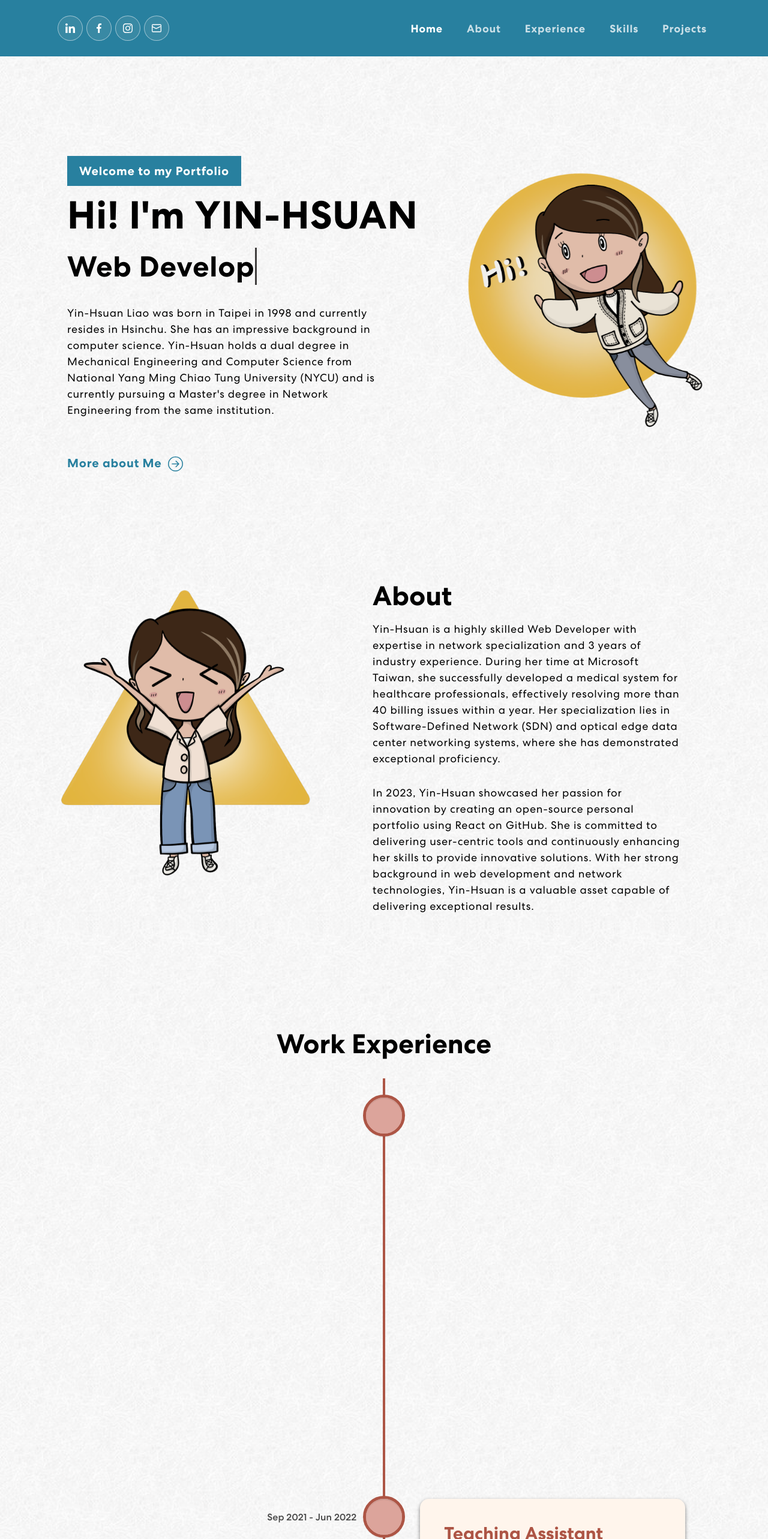
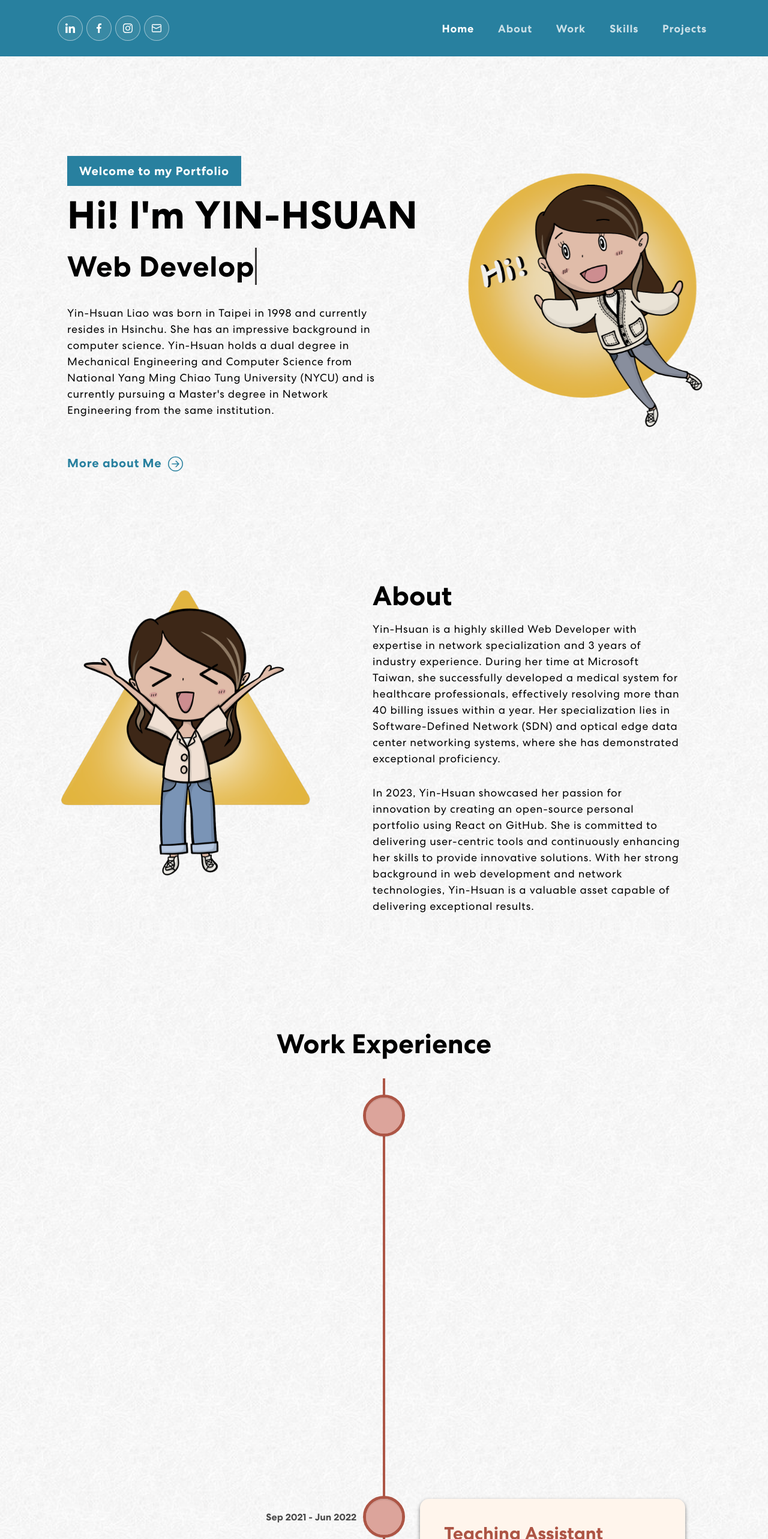
Before and after one commit to yinhsuan/portfolio, a React (Create React App) app: page / in a window 1280 px wide. Shown: the top 2566 px of the page at 60% size. Built offline with nearby package versions, Linux system fonts and the light colour scheme.

Commit message:
edit the font-weight of date in work experience

```diff
--- a/src/App.css
+++ b/src/App.css
@@ -835,6 +835,10 @@ nav.navbar .navbar-toggler[aria-expanded="true"] .navbar-toggler-icon {
   font-size: 30px;
 }
 
+/* .vertical-timeline-element-content .vertical-timeline-element-date, .vertical-timeline-element-content p {
+  font-weight: 1000;
+} */
+
 
 .rounded-content,
 .vertical-timeline-element-subtitle,
@@ -847,6 +851,9 @@ nav.navbar .navbar-toggler[aria-expanded="true"] .navbar-toggler-icon {
   box-shadow: 3px 3px 6px rgba(0, 0, 0, 0.5);
 } */
 
+.timeline-date {
+  font-weight: 1000; /* Modify this line with the desired font-weight value */
+}
 
 .work_experience {
   padding: 80px 0;
--- a/src/components/Navbar.js
+++ b/src/components/Navbar.js
@@ -58,7 +58,7 @@ export const NavBar = () => {
             <Nav className="ms-auto">
               <Nav.Link href="#home" className={activeLink === 'home' ? 'active navbar-link' : 'navbar-link'} onClick={() => onUpdateActiveLink('home')}>Home</Nav.Link>
               <Nav.Link href="#about" className={activeLink === 'about' ? 'active navbar-link' : 'navbar-link'} onClick={() => onUpdateActiveLink('about')}>About</Nav.Link>
-              <Nav.Link href="#work_experience" className={activeLink === 'work_experience' ? 'active navbar-link' : 'navbar-link'} onClick={() => onUpdateActiveLink('work_experience')}>Experience</Nav.Link>
+              <Nav.Link href="#work_experience" className={activeLink === 'work_experience' ? 'active navbar-link' : 'navbar-link'} onClick={() => onUpdateActiveLink('work_experience')}>Work</Nav.Link>
               <Nav.Link href="#skills" className={activeLink === 'skills' ? 'active navbar-link' : 'navbar-link'} onClick={() => onUpdateActiveLink('skills')}>Skills</Nav.Link>
               <Nav.Link href="#project" className={activeLink === 'project' ? 'active navbar-link' : 'navbar-link'} onClick={() => onUpdateActiveLink('project')}>Projects</Nav.Link>
               {/* <Nav.Link href="#blog" className={activeLink === 'blog' ? 'active navbar-link' : 'navbar-link'} onClick={() => onUpdateActiveLink('blog')}>Blog</Nav.Link> */}
--- a/src/components/WorkExperience.js
+++ b/src/components/WorkExperience.js
@@ -13,7 +13,7 @@ const WorkExperience = () => {
         <h2>Work Experience</h2>
         <VerticalTimeline>
           <VerticalTimelineElement
-            className="vertical-timeline-element--work custom-rounded-edge "
+            className="vertical-timeline-element--work custom-rounded-edge"
             contentStyle={{ background: 'rgb(255, 245, 236)', color: 'black', padding: "40px"
                             // paddingTop: "40px", paddingBottom: "40px", paddingLeft: "40px", paddingRight: "40px"
                           }}
@@ -22,8 +22,8 @@ const WorkExperience = () => {
             //   // boxShadow: '0 3px 0 rgba(0, 0, 0, 0.3)'
             // }}
             contentArrowStyle={{ display: 'none' }}
-
-            date="Jun 2022 - Today"
+            date={<span className="timeline-date">Jun 2022 - Today</span>}
+            // date="Jun 2022 - Today"
             iconStyle={{ background: 'rgb(220, 164, 155)', color: '#fff' }}
             icon={<WorkIcon />}
           >
@@ -46,8 +46,8 @@ const WorkExperience = () => {
             className="vertical-timeline-element--work custom-rounded-edge "
             contentStyle={{ background: 'rgb(255, 245, 236)', color: 'black', padding: "40px" }}
             contentArrowStyle={{ display: 'none' }}
-
-            date="Sep 2021 - Jun 2022"
+            date={<span className="timeline-date">Sep 2021 - Jun 2022</span>}
+            // date="Sep 2021 - Jun 2022"
             iconStyle={{ background: 'rgb(220, 164, 155)', color: '#fff' }}
             icon={<WorkIcon />}
           >
@@ -67,8 +67,8 @@ const WorkExperience = () => {
             className="vertical-timeline-element--work custom-rounded-edge "
             contentStyle={{ background: 'rgb(255, 245, 236)', color: 'black', padding: "40px" }}
             contentArrowStyle={{ display: 'none' }}
-
-            date="Sep 2021 - Jun 2022"
+            date={<span className="timeline-date">Jun 2020 - Jun 2021</span>}
+            // date="Sep 2021 - Jun 2022"
             iconStyle={{ background: 'rgb(220, 164, 155)', color: '#fff' }}
             icon={<WorkIcon />}
           >
```
